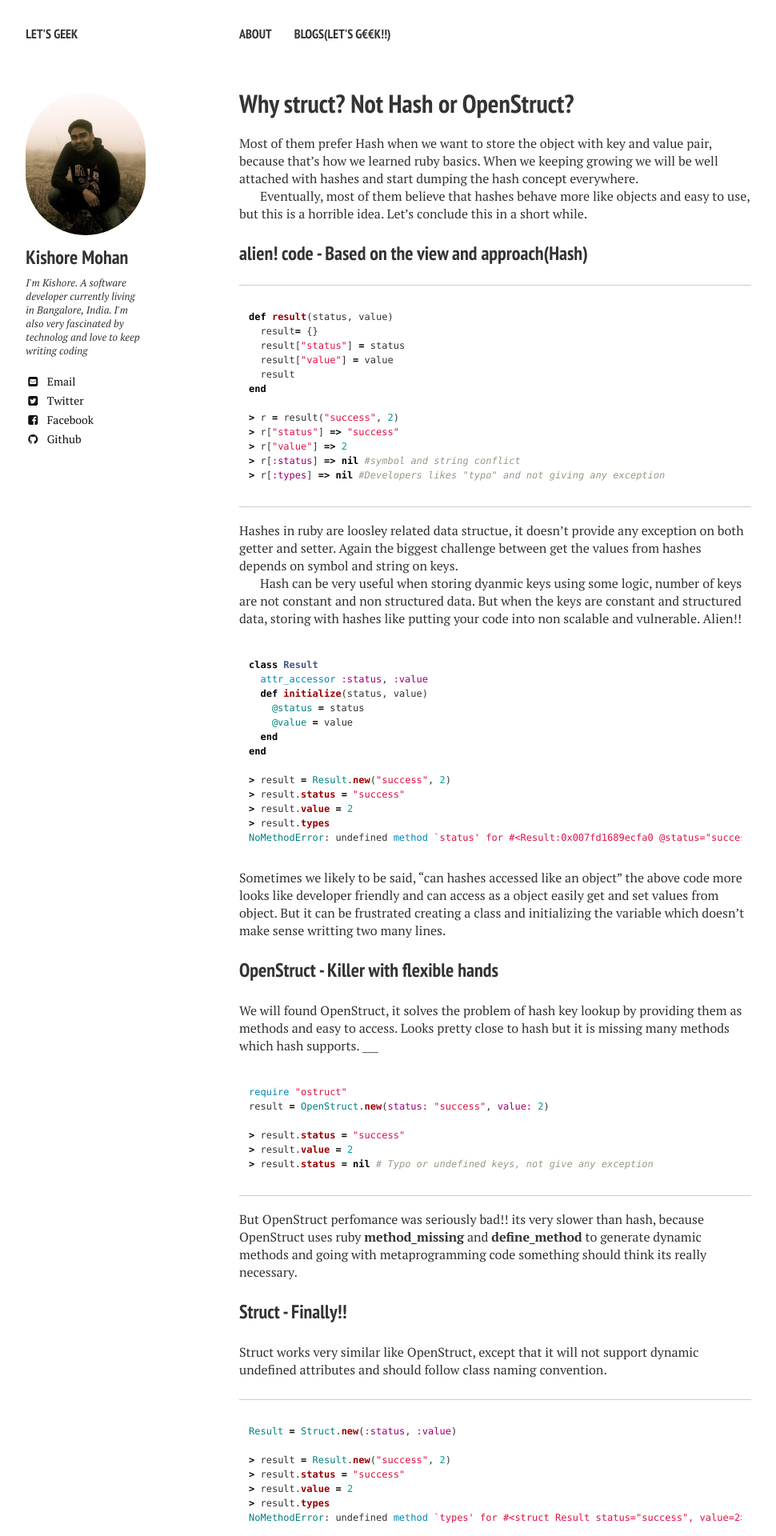
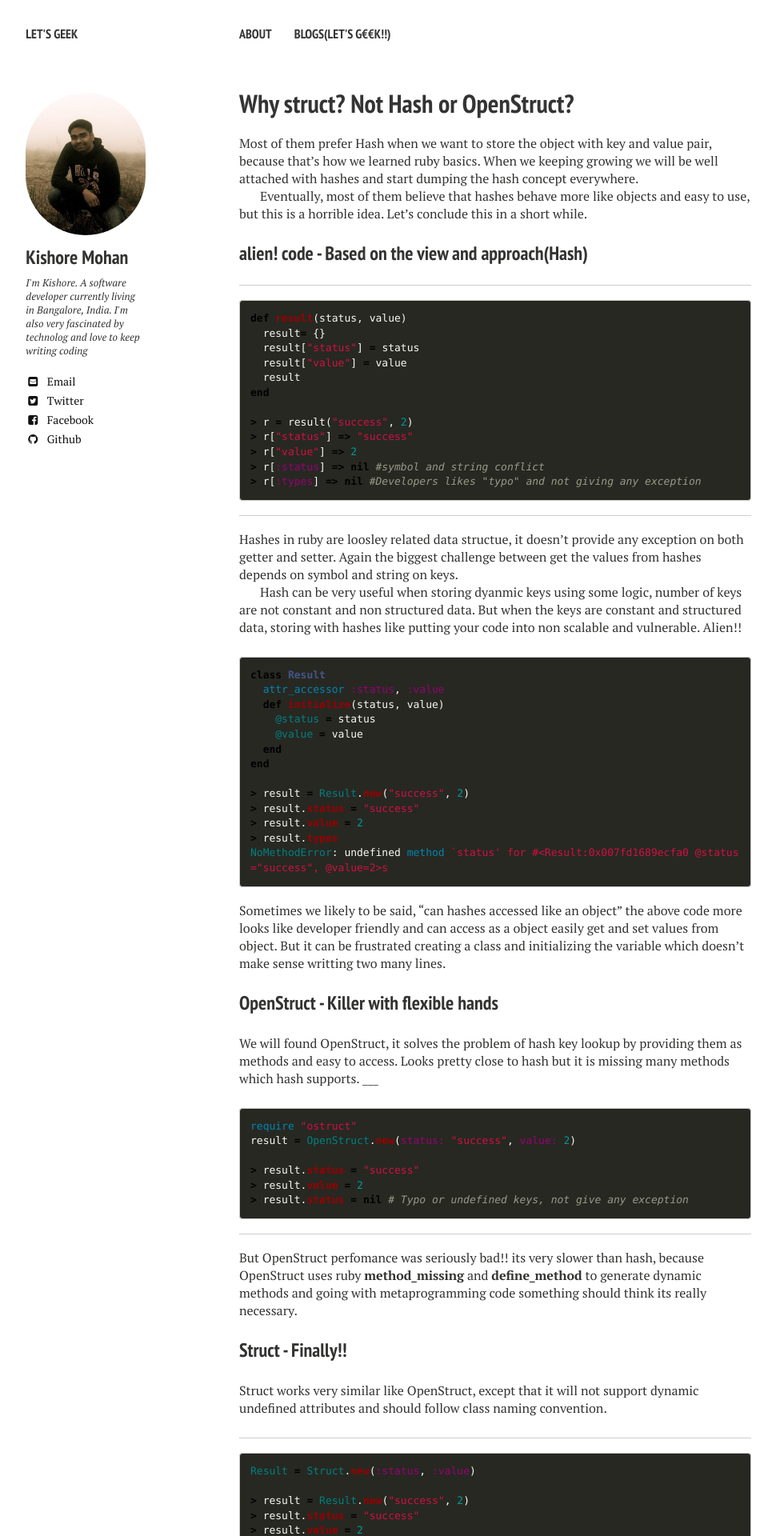
Before and after one commit to sathiyamoorthy/sathiyamoorthy.github.io, a Jekyll site: the page built from _posts/2015-07-29-ruby-struct.md, in a window 1280 px wide. Shown: the top 1920 px of the page at 80% size, without its empty margins (21-991 px from the left). Built offline with Jekyll 4.4.1, drawn with Linux system fonts in a browser that asks for light colours; nearby versions of some CDN libraries; comment, search, counter and statistics services are not loaded.

Commit message:
host name changes

```diff
--- a/CNAME
+++ b/CNAME
@@ -1 +1 @@
-geek.kishore-m.com
+kishore-m.com
--- a/assets/css/syntax.css
+++ b/assets/css/syntax.css
@@ -1,67 +1,98 @@
-.highlight .lineno { color: #ccc; display:inline-block; padding: 0 5px; border-right:1px solid #ccc; }
-.highlight pre code { display: block; white-space: pre; overflow-x: auto; word-wrap: normal; }
-.highlight  { background: #ffffff; }
-.highlight .c { color: #999988; font-style: italic } /* Comment */
-.highlight .err { color: #a61717; background-color: #e3d2d2 } /* Error */
-.highlight .k { font-weight: bold } /* Keyword */
-.highlight .o { font-weight: bold } /* Operator */
-.highlight .cm { color: #999988; font-style: italic } /* Comment.Multiline */
-.highlight .cp { color: #999999; font-weight: bold } /* Comment.Preproc */
-.highlight .c1 { color: #999988; font-style: italic } /* Comment.Single */
-.highlight .cs { color: #999999; font-weight: bold; font-style: italic } /* Comment.Special */
-.highlight .gd { color: #000000; background-color: #ffdddd } /* Generic.Deleted */
-.highlight .gd .x { color: #000000; background-color: #ffaaaa } /* Generic.Deleted.Specific */
-.highlight .ge { font-style: italic } /* Generic.Emph */
-.highlight .gr { color: #aa0000 } /* Generic.Error */
-.highlight .gh { color: #999999 } /* Generic.Heading */
-.highlight .gi { color: #000000; background-color: #ddffdd } /* Generic.Inserted */
-.highlight .gi .x { color: #000000; background-color: #aaffaa } /* Generic.Inserted.Specific */
-.highlight .go { color: #888888 } /* Generic.Output */
-.highlight .gp { color: #555555 } /* Generic.Prompt */
-.highlight .gs { font-weight: bold } /* Generic.Strong */
-.highlight .gu { color: #aaaaaa } /* Generic.Subheading */
-.highlight .gt { color: #aa0000 } /* Generic.Traceback */
-.highlight .kc { font-weight: bold } /* Keyword.Constant */
-.highlight .kd { font-weight: bold } /* Keyword.Declaration */
-.highlight .kp { font-weight: bold } /* Keyword.Pseudo */
-.highlight .kr { font-weight: bold } /* Keyword.Reserved */
-.highlight .kt { color: #445588; font-weight: bold } /* Keyword.Type */
-.highlight .m { color: #009999 } /* Literal.Number */
-.highlight .s { color: #d14 } /* Literal.String */
-.highlight .na { color: #008080 } /* Name.Attribute */
-.highlight .nb { color: #0086B3 } /* Name.Builtin */
-.highlight .nc { color: #445588; font-weight: bold } /* Name.Class */
-.highlight .no { color: #008080 } /* Name.Constant */
-.highlight .ni { color: #800080 } /* Name.Entity */
-.highlight .ne { color: #990000; font-weight: bold } /* Name.Exception */
-.highlight .nf { color: #990000; font-weight: bold } /* Name.Function */
-.highlight .nn { color: #555555 } /* Name.Namespace */
-.highlight .nt { color: #000080 } /* Name.Tag */
-.highlight .nv { color: #008080 } /* Name.Variable */
-.highlight .ow { font-weight: bold } /* Operator.Word */
-.highlight .w { color: #bbbbbb } /* Text.Whitespace */
-.highlight .mf { color: #009999 } /* Literal.Number.Float */
-.highlight .mh { color: #009999 } /* Literal.Number.Hex */
-.highlight .mi { color: #009999 } /* Literal.Number.Integer */
-.highlight .mo { color: #009999 } /* Literal.Number.Oct */
-.highlight .sb { color: #d14 } /* Literal.String.Backtick */
-.highlight .sc { color: #d14 } /* Literal.String.Char */
-.highlight .sd { color: #d14 } /* Literal.String.Doc */
-.highlight .s2 { color: #d14 } /* Literal.String.Double */
-.highlight .se { color: #d14 } /* Literal.String.Escape */
-.highlight .sh { color: #d14 } /* Literal.String.Heredoc */
-.highlight .si { color: #d14 } /* Literal.String.Interpol */
-.highlight .sx { color: #d14 } /* Literal.String.Other */
-.highlight .sr { color: #009926 } /* Literal.String.Regex */
-.highlight .s1 { color: #d14 } /* Literal.String.Single */
-.highlight .ss { color: #990073 } /* Literal.String.Symbol */
-.highlight .bp { color: #999999 } /* Name.Builtin.Pseudo */
-.highlight .vc { color: #008080 } /* Name.Variable.Class */
-.highlight .vg { color: #008080 } /* Name.Variable.Global */
-.highlight .vi { color: #008080 } /* Name.Variable.Instance */
-.highlight .il { color: #009999 } /* Literal.Number.Integer.Long */
+code {
+  padding: 2px 4px;
+  font-size: 90%;
+  color: #c7254e;
+  white-space: nowrap;
+  /*background-color: #f9f2f4;*/
+  background-color: #272822; color: #f8f8f2;
+  border-radius: 4px;
+}
 
-/* Make line numbers unselectable: excludes line numbers from copy-paste user ops */
-.highlight .lineno {-webkit-user-select: none;-moz-user-select: none; -o-user-select: none;}
-.lineno::-moz-selection {background-color: transparent;} /* Mozilla specific */
-.lineno::selection {background-color: transparent;} /* Other major browsers */
+pre {
+  display: block;
+  padding: 9.5px;
+  margin: 0 0 10px;
+  font-size: 13px;
+  line-height: 1.428571429;
+  color: #333333;
+  word-break: break-all;
+  word-wrap: break-word;
+  /*background-color: #f5f5f5;*/
+  border: 1px solid #cccccc;
+  background-color: #272822; color: #f8f8f2;
+
+  border-radius: 4px;
+}
+
+pre code {
+  padding: 0;
+  font-size: inherit;
+  color: inherit;
+  white-space: pre-wrap;
+  background-color: #272822; color: #f8f8f2;
+  border-radius: 0;
+}
+
+
+
+
+
+/*code .c { color: #75715e } /* Comment */
+code .err { color: #960050; background-color: #1e0010 } /* Error */
+code .k { color: #66d9ef } /* Keyword */
+code .l { color: #ae81ff } /* Literal */
+code .n { color: #f8f8f2 } /* Name */
+code .o { color: #f92672 } /* Operator */
+code .p { color: #f8f8f2 } /* Punctuation */
+code .cm { color: #75715e } /* Comment.Multiline */
+code .cp { color: #75715e } /* Comment.Preproc */
+code .c1 { color: #75715e } /* Comment.Single */
+code .cs { color: #75715e } /* Comment.Special */
+code .ge { font-style: italic } /* Generic.Emph */
+code .gs { font-weight: bold } /* Generic.Strong */
+code .kc { color: #66d9ef } /* Keyword.Constant */
+code .kd { color: #66d9ef } /* Keyword.Declaration */
+code .kn { color: #f92672 } /* Keyword.Namespace */
+code .kp { color: #66d9ef } /* Keyword.Pseudo */
+code .kr { color: #66d9ef } /* Keyword.Reserved */
+code .kt { color: #66d9ef } /* Keyword.Type */
+code .ld { color: #e6db74 } /* Literal.Date */
+code .m { color: #ae81ff } /* Literal.Number */
+code .s { color: #e6db74 } /* Literal.String */
+code .na { color: #a6e22e } /* Name.Attribute */
+code .nb { color: #f8f8f2 } /* Name.Builtin */
+code .nc { color: #a6e22e } /* Name.Class */
+code .no { color: #66d9ef } /* Name.Constant */
+code .nd { color: #a6e22e } /* Name.Decorator */
+code .ni { color: #f8f8f2 } /* Name.Entity */
+code .ne { color: #a6e22e } /* Name.Exception */
+code .nf { color: #a6e22e } /* Name.Function */
+code .nl { color: #f8f8f2 } /* Name.Label */
+code .nn { color: #f8f8f2 } /* Name.Namespace */
+code .nx { color: #a6e22e } /* Name.Other */
+code .py { color: #f8f8f2 } /* Name.Property */
+code .nt { color: #f92672 } /* Name.Tag */
+code .nv { color: #e6db74 } /* Name.Variable */
+code .ow { color: #f92672 } /* Operator.Word */
+code .w { color: #f8f8f2 } /* Text.Whitespace */
+code .mf { color: #ae81ff } /* Literal.Number.Float */
+code .mh { color: #ae81ff } /* Literal.Number.Hex */
+code .mi { color: #ae81ff } /* Literal.Number.Integer */
+code .mo { color: #ae81ff } /* Literal.Number.Oct */
+code .sb { color: #e6db74 } /* Literal.String.Backtick */
+code .sc { color: #e6db74 } /* Literal.String.Char */
+code .sd { color: #e6db74 } /* Literal.String.Doc */
+code .s2 { color: #e6db74 } /* Literal.String.Double */
+code .se { color: #ae81ff } /* Literal.String.Escape */
+code .sh { color: #e6db74 } /* Literal.String.Heredoc */
+code .si { color: #e6db74 } /* Literal.String.Interpol */
+code .sx { color: #e6db74 } /* Literal.String.Other */
+code .sr { color: #e6db74 } /* Literal.String.Regex */
+code .s1 { color: #e6db74 } /* Literal.String.Single */
+code .ss { color: #e6db74 } /* Literal.String.Symbol */
+code .bp { color: #f8f8f2 } /* Name.Builtin.Pseudo */
+code .vc { color: #f8f8f2 } /* Name.Variable.Class */
+code .vg { color: #f8f8f2 } /* Name.Variable.Global */
+code .vi { color: #f8f8f2 } /* Name.Variable.Instance */
+code .il { color: #ae81ff } /* Literal.Number.Integer.Long */
+*/
```
Also changed, not shown: Gemfile.lock.
